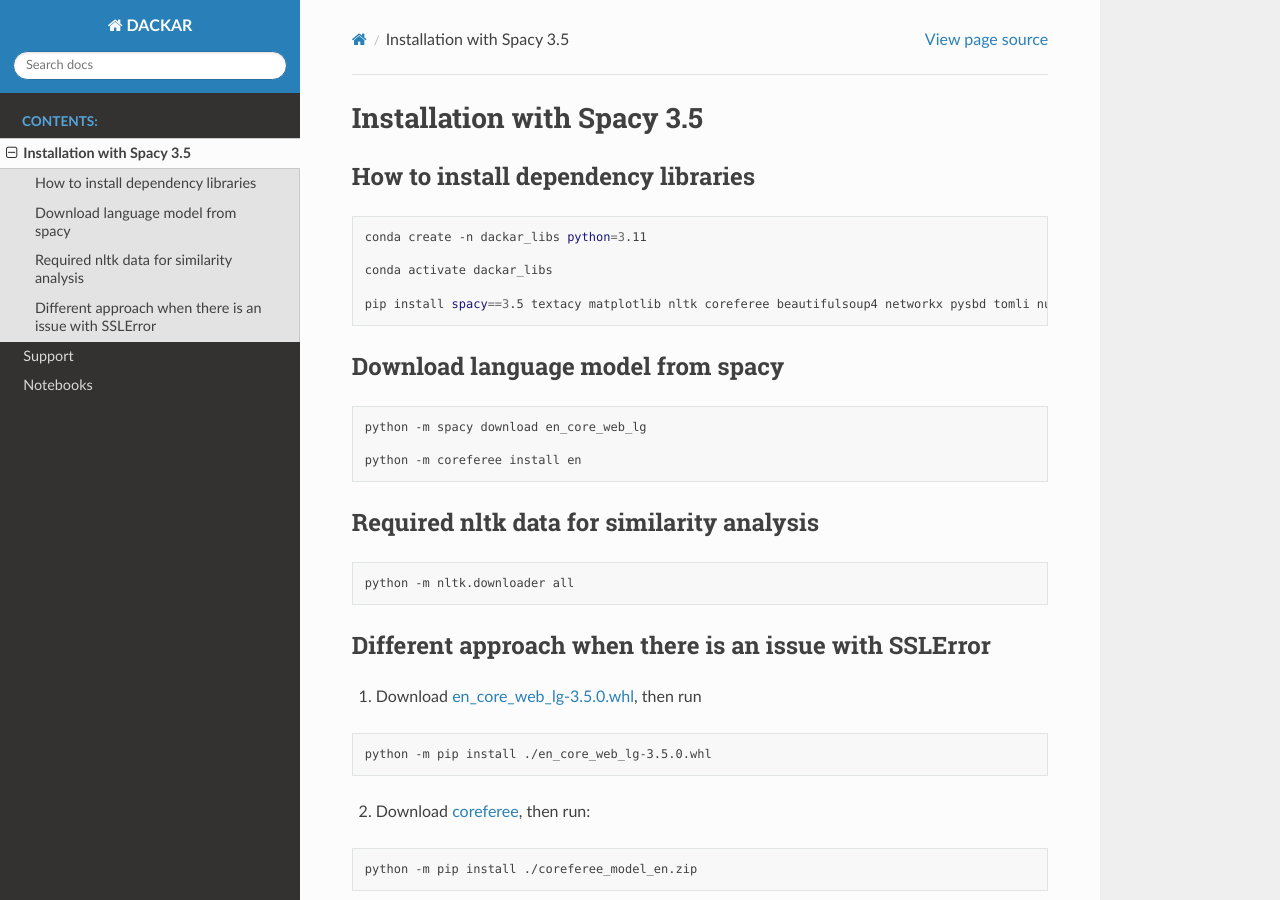
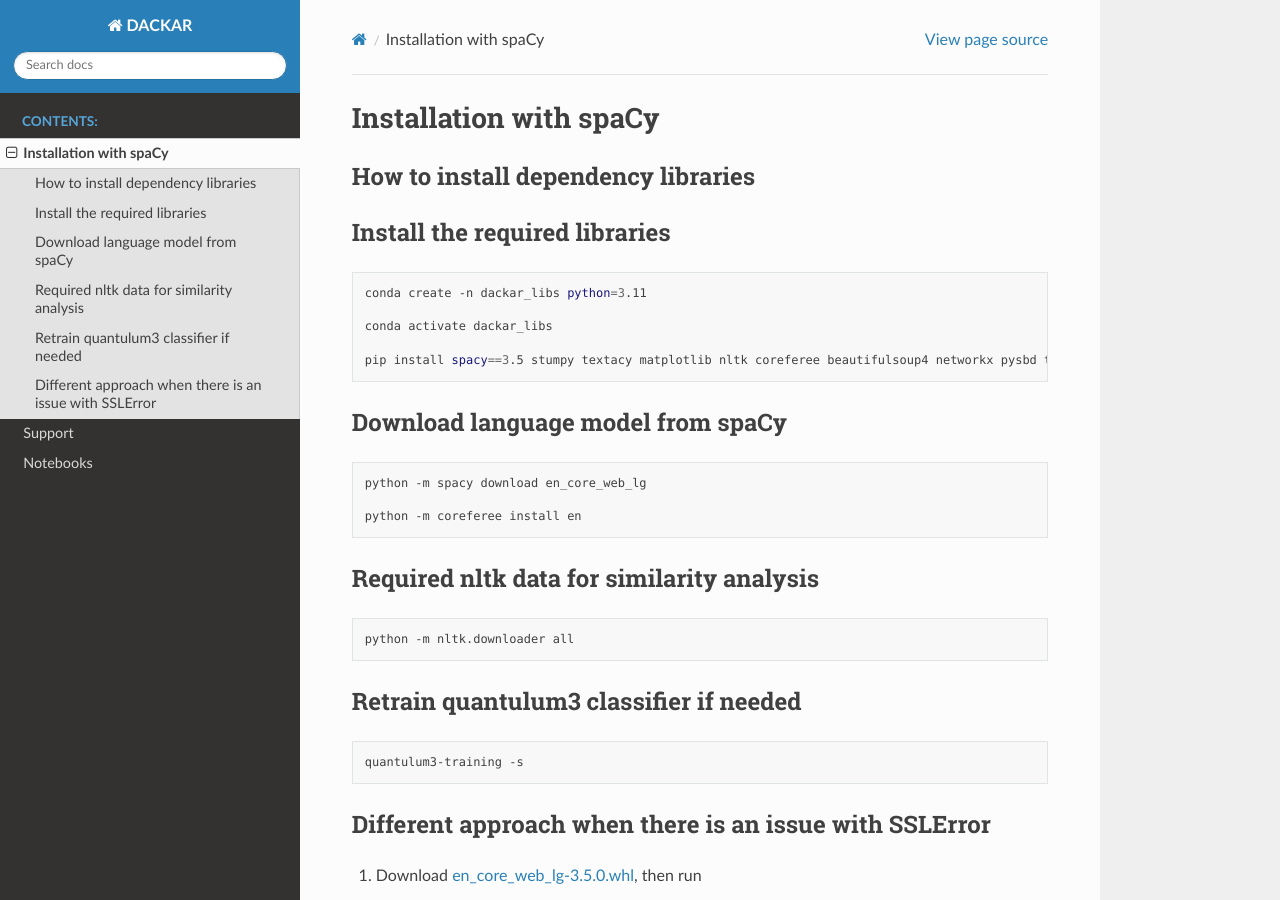
Before and after one commit to idaholab/DACKAR, a Sphinx documentation site: the page built from docs/install_spacy3.5.rst, in a window 1280 px wide and 900 px high. Built offline with Sphinx 7.4.7 and the Read the Docs theme 3.1.0, drawn with Linux system fonts in a browser that asks for light colours; formulas are drawn with MathJax 3; pages that are not in the unit, such as notebooks, are missing from menus.

Commit message:
update installation process

```diff
--- a/docs/install_spacy3.5.rst
+++ b/docs/install_spacy3.5.rst
@@ -1,9 +1,12 @@
-===========================
-Installation with Spacy 3.5
-===========================
+=======================
+Installation with spaCy
+=======================
 
 How to install dependency libraries
-------------------------------------
+-----------------------------------
+
+Install the required libraries
+------------------------------
 
 .. code-block:: bash
 
@@ -11,12 +14,12 @@ How to install dependency libraries
 
   conda activate dackar_libs
 
-  pip install spacy==3.5 textacy matplotlib nltk coreferee beautifulsoup4 networkx pysbd tomli numerizer autocorrect pywsd openpyxl quantulum3[classifier] numpy=1.26 scikit-learn pyspellchecker contextualSpellCheck pandas
+  pip install spacy==3.5 stumpy textacy matplotlib nltk coreferee beautifulsoup4 networkx pysbd tomli numerizer autocorrect pywsd openpyxl quantulum3[classifier] numpy==1.26 scikit-learn pyspellchecker contextualSpellCheck pandas
 
 ..  conda install -c conda-forge pandas
 .. scikit-learn 1.2.2 is required for quantulum3
 
-Download language model from spacy
+Download language model from spaCy
 ----------------------------------
 
 .. code-block:: bash
@@ -32,6 +35,13 @@ Required nltk data for similarity analysis
 .. code-block:: bash
 
   python -m nltk.downloader all
+
+Retrain quantulum3 classifier if needed
+---------------------------------------
+
+.. code-block:: bash
+
+  quantulum3-training -s
 
 
 Different approach when there is an issue with SSLError
--- a/src/dackar/__init__.py
+++ b/src/dackar/__init__.py
@@ -1,5 +1,5 @@
 # Copyright 2024, Battelle Energy Alliance, LLC  ALL RIGHTS RESERVED
-__version__ = "1.0.dev"
+__version__ = "0.1.dev"
 
 import logging
 
```
